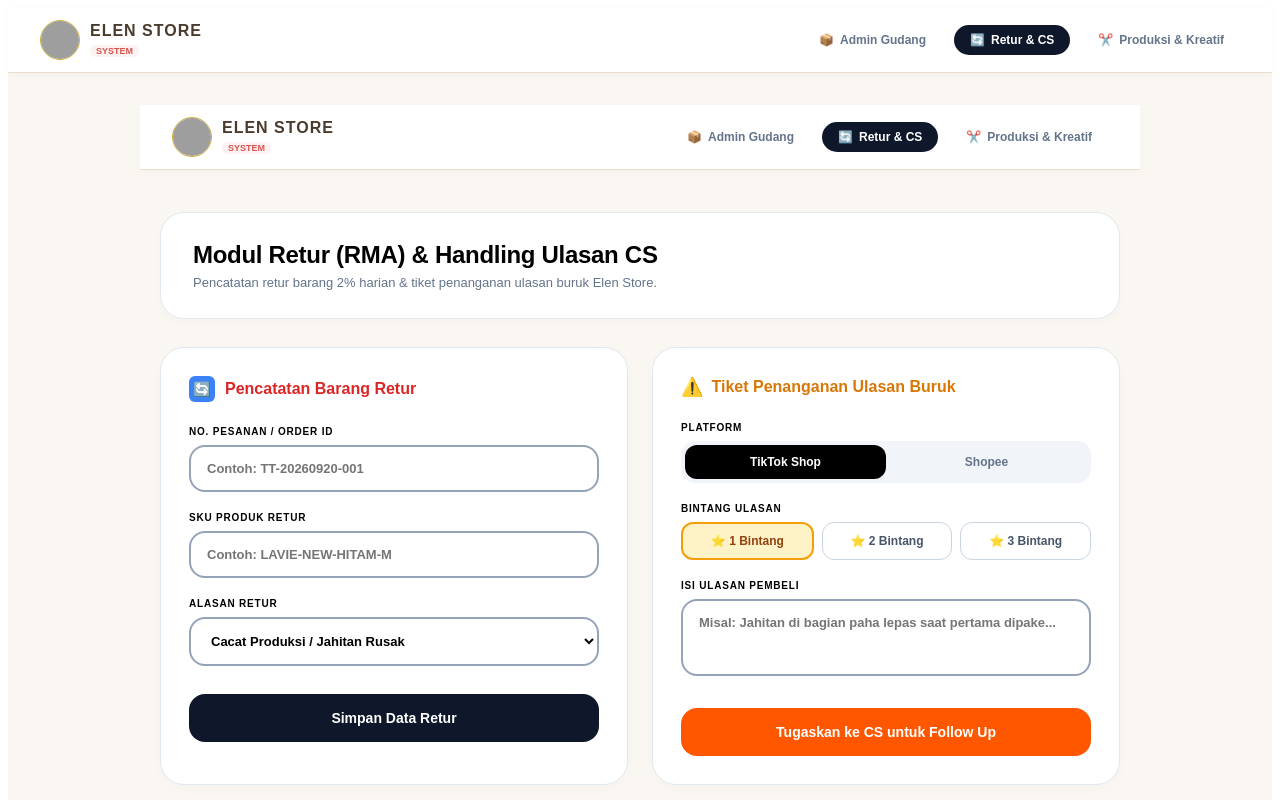
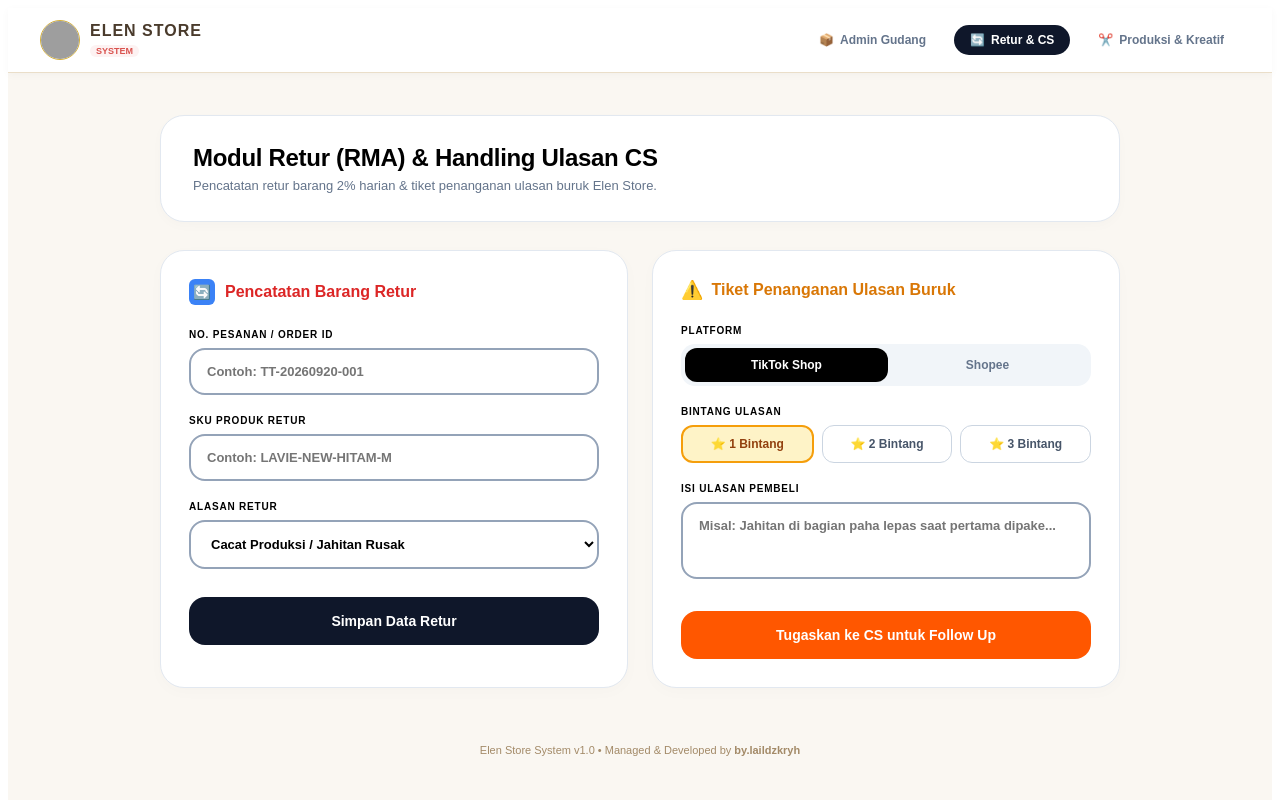
Before and after one commit to dzikriyahlailatul26-max/elen-store-app, a Next.js app: page /dashboard/retur in a window 1280 px wide. Shown: the top 800 px of the page. Built offline with nearby package versions, Linux system fonts and the light colour scheme; grey boxes are pictures that could not be loaded.

Commit message:
Remove redundant retur layout and fix retur page

```diff
--- a/app/dashboard/layout.tsx
+++ /dev/null
@@ -1,69 +0,0 @@
-'use client';
-
-import React from 'react';
-import Link from 'next/link';
-import { usePathname } from 'next/navigation';
-
-export default function DashboardLayout({ children }: { children: React.ReactNode }) {
-  const pathname = usePathname();
-
-  return (
-    <div style={{ minHeight: '100vh', backgroundColor: '#FAF7F2', fontFamily: 'sans-serif', color: '#4A3B2C' }}>
-
-      {/* Header Utama Navigasi Dashboard */}
-      <header style={{ backgroundColor: '#ffffff', borderBottom: '1px solid #EADEC9', padding: '12px 32px', display: 'flex', justifyContent: 'space-between', alignItems: 'center', boxShadow: '0 2px 8px rgba(0,0,0,0.03)' }}>
-        <div style={{ display: 'flex', alignItems: 'center', gap: '10px' }}>
-          <div style={{ width: '38px', height: '38px', minWidth: '38px', minHeight: '38px', borderRadius: '50%', overflow: 'hidden', border: '1px solid #D4AF37' }}>
-            <img src="/logo-elenstore.jpeg" alt="Logo" style={{ width: '38px', height: '38px', objectFit: 'cover', display: 'block' }} />
-          </div>
-          <div>
-            <h1 style={{ fontSize: '16px', fontWeight: '900', letterSpacing: '1px', color: '#4A3B2C', margin: 0 }}>ELEN STORE</h1>
-            <span style={{ backgroundColor: '#FDF2F2', color: '#D9534F', fontSize: '9px', fontWeight: 'bold', padding: '1px 6px', borderRadius: '8px' }}>SYSTEM</span>
-          </div>
-        </div>
-
-        <nav style={{ display: 'flex', gap: '12px', alignItems: 'center' }}>
-          <Link href="/dashboard/admin" style={{ textDecoration: 'none' }}>
-            <button style={{
-              backgroundColor: pathname === '/dashboard/admin' ? '#0F172A' : 'transparent',
-              color: pathname === '/dashboard/admin' ? '#ffffff' : '#64748B',
-              border: 'none', padding: '8px 16px', borderRadius: '20px', fontSize: '12px', fontWeight: 'bold', cursor: 'pointer', display: 'flex', alignItems: 'center', gap: '6px'
-            }}>
-              <span>📦</span> Admin Gudang
-            </button>
-          </Link>
-
-          <Link href="/dashboard/retur" style={{ textDecoration: 'none' }}>
-            <button style={{
-              backgroundColor: pathname === '/dashboard/retur' ? '#0F172A' : 'transparent',
-              color: pathname === '/dashboard/retur' ? '#ffffff' : '#64748B',
-              border: 'none', padding: '8px 16px', borderRadius: '20px', fontSize: '12px', fontWeight: 'bold', cursor: 'pointer', display: 'flex', alignItems: 'center', gap: '6px'
-            }}>
-              <span>🔄</span> Retur & CS
-            </button>
-          </Link>
-
-          <Link href="/dashboard/produksi" style={{ textDecoration: 'none' }}>
-            <button style={{
-              backgroundColor: pathname === '/dashboard/produksi' ? '#0F172A' : 'transparent',
-              color: pathname === '/dashboard/produksi' ? '#ffffff' : '#64748B',
-              border: 'none', padding: '8px 16px', borderRadius: '20px', fontSize: '12px', fontWeight: 'bold', cursor: 'pointer', display: 'flex', alignItems: 'center', gap: '6px'
-            }}>
-              <span>✂️</span> Produksi & Kreatif
-            </button>
-          </Link>
-        </nav>
-      </header>
-
-      {/* Konten Setiap Halaman */}
-      <main style={{ padding: '32px 16px', maxWidth: '1000px', margin: '0 auto' }}>
-        {children}
-      </main>
-
-      {/* Footer Watermark */}
-      <footer style={{ textAlign: 'center', padding: '24px 0 32px 0', fontSize: '11px', color: '#A38A68' }}>
-        Elen Store System v1.0 • Managed & Developed by <strong>by.laildzkryh</strong>
-      </footer>
-    </div>
-  );
-}
--- a/app/dashboard/retur/page.tsx
+++ b/app/dashboard/retur/page.tsx
@@ -96,7 +96,7 @@
               </label>
               <div style={{ display: 'flex', backgroundColor: '#F1F5F9', padding: '4px', borderRadius: '14px' }}>
                 <button type="button" onClick={() => setPlatform('tiktok')} style={{ flex: 1, padding: '10px', borderRadius: '12px', fontSize: '12px', fontWeight: '800', border: 'none', cursor: 'pointer', backgroundColor: platform === 'tiktok' ? '#000000' : 'transparent', color: platform === 'tiktok' ? '#ffffff' : '#64748B' }}>TikTok Shop</button>
-                <button type="button" onClick={() => setPlatform('shopee')} style={{ flex: 1, padding: '10px', borderRadius: '12px', fontSize: '12px', fontWeight: '800', border: 'none', cursor: 'pointer', backgroundColor: platform === 'shopee' ? '#EE4D2D' : 'transparent', color: platform === 'shopee' ? '#ffffff' : '#64748B' }}>Shopee</button>
+                <button type="button" onClick={() => setPlatform('shopee')} style={{ flex: 1, padding: '8px', borderRadius: '12px', fontSize: '12px', fontWeight: '800', border: 'none', cursor: 'pointer', backgroundColor: platform === 'shopee' ? '#EE4D2D' : 'transparent', color: platform === 'shopee' ? '#ffffff' : '#64748B' }}>Shopee</button>
               </div>
             </div>
 
```
